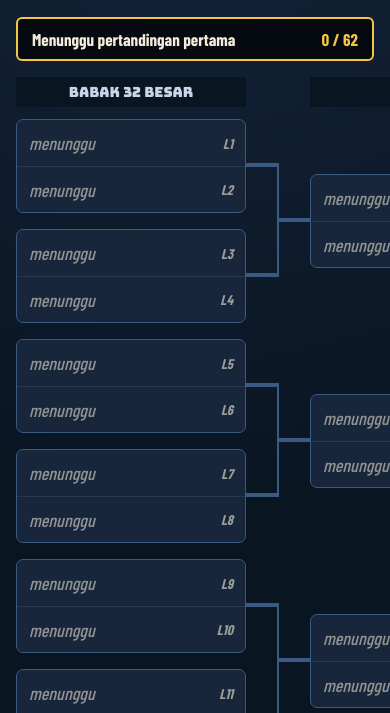
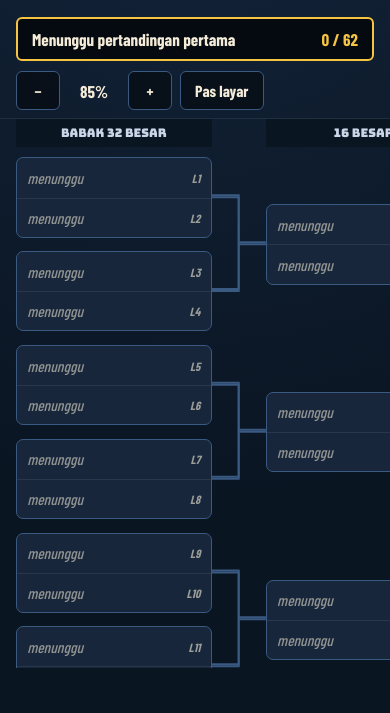
Before and after one commit to gopaybaru55-wq/Bagan-RainbowSL-S2, a plain HTML site: page admin.html in a window 390 px wide. Shown: the part 74-787 px from the top of the page. Drawn offline with nearby package versions, Linux system fonts and the light colour scheme.

Commit message:
Update admin.html

```diff
--- a/admin.html
+++ b/admin.html
@@ -23,21 +23,26 @@ header p{margin:6px 0 0;opacity:.85}
 button{font:700 16px 'Barlow Condensed',system-ui;border:0;border-radius:6px;padding:9px 14px;background:var(--gold);color:#1a1200}
 button.g{background:#0007;color:var(--cream);border:1px solid var(--line)}
 button.r{background:var(--red);color:#fff}
-.wrap{overflow:auto;padding:6px 16px 24px;-webkit-overflow-scrolling:touch}
-.cols{position:relative;display:flex;gap:64px;min-width:max-content;align-items:stretch}
-.cols svg{position:absolute;left:0;top:0;width:100%;height:100%;pointer-events:none}
-.col{width:230px;display:flex;flex-direction:column;position:relative;z-index:1}
-.col h3{margin:0 0 12px;font:400 14px Bungee,sans-serif;color:#c9d6e8;text-align:center;padding:6px 0;background:var(--felt2);position:sticky;top:0;z-index:2}
-.ms{flex:1;display:flex;flex-direction:column;justify-content:space-around;gap:16px}
+.wrap{overflow:auto;height:calc(100dvh - 294px);min-height:340px;padding:0 16px 24px;-webkit-overflow-scrolling:touch;border-top:1px solid #ffffff14}
+.admin .wrap{height:calc(100dvh - 346px)}
+.tools{display:flex;align-items:center;gap:8px;margin:0 16px 8px}
+.tools span{min-width:52px;text-align:center;font-weight:700}
+.tools button{min-width:44px}
+.cols{position:relative;display:flex;gap:calc(64px*var(--z,1));min-width:max-content;align-items:stretch}
+.cols>svg{position:absolute;left:0;top:0;width:100%;height:100%;pointer-events:none}
+.col{width:calc(230px*var(--z,1));display:flex;flex-direction:column;position:relative;z-index:1}
+.col h3{margin:0 0 calc(12px*var(--z,1));font:400 calc(14px*var(--z,1)) Bungee,sans-serif;color:#c9d6e8;text-align:center;padding:6px 0;background:var(--felt2);position:sticky;top:0;z-index:2}
+.ms{flex:1;display:flex;flex-direction:column;justify-content:space-around;gap:calc(16px*var(--z,1))}
 .mt{background:var(--card);border:1px solid var(--line);border-radius:7px;overflow:hidden}
-.pl{display:flex;align-items:center;gap:8px;padding:0 12px;min-height:46px;border-top:1px solid #ffffff14;font-size:18px}
+.pl{display:flex;align-items:center;gap:calc(8px*var(--z,1));padding:0 calc(12px*var(--z,1));min-height:calc(46px*var(--z,1));border-top:1px solid #ffffff14;font-size:calc(18px*var(--z,1))}
 .pl:first-child{border-top:0}
 .pl .n{flex:1;overflow:hidden;text-overflow:ellipsis;white-space:nowrap}
 .pl .n.em{font-style:italic;opacity:.55}
-.pl b{font-size:14px;font-style:italic;opacity:.6}
+.pl b{font-size:calc(14px*var(--z,1));font-style:italic;opacity:.6}
 .pl.win{background:#f5c54230;color:var(--gold);font-weight:700}
 .pl.lose{opacity:.45;text-decoration:line-through}
-.pl .ed{background:var(--gold);color:#000;padding:4px 9px;font-size:15px;border-radius:5px}
+.pl .ed{display:grid;place-items:center;width:calc(34px*var(--z,1));height:calc(28px*var(--z,1));padding:0;background:var(--gold);color:#000;border-radius:5px;flex:none}
+.pl .ed svg{width:55%;height:55%}
 .admin .pl[data-m]{cursor:pointer;outline:1px dashed #f5c54266;outline-offset:-3px}
 .list{display:grid;grid-template-columns:repeat(auto-fill,minmax(250px,1fr));gap:8px;padding:6px 16px}
 .pr{display:flex;align-items:center;gap:10px;background:var(--card);border:1px solid var(--line);border-radius:6px;padding:8px 10px}
@@ -96,6 +101,7 @@ textarea{height:70px}
 const $ = s => document.querySelector(s);
 const esc = t => String(t).replace(/[&<>"]/g, c => ({'&':'&amp;','<':'&lt;','>':'&gt;','"':'&quot;'}[c]));
 let S = { names: Array(32).fill(''), results: {} };
+let Z = innerWidth < 600 ? 0.85 : 1;
 let admin = false, pin = sessionStorage.getItem('pin') || '', busy = false, shuffled = false;
 const nm = i => (S.names[i] || '').trim() || 'L' + (i + 1);
 
@@ -138,14 +144,14 @@ function card(m, R) {
     const cls = p == null ? '' : x.win === p ? 'win' : x.lose === p ? 'lose' : '';
     const name = p == null ? `<span class="n em">${ref[0] === 'l' ? 'kalah ' + ref[1] : 'menunggu'}</span>`
       : S.names[p]?.trim() ? `<span class="n">${esc(S.names[p].trim())}</span>` : `<span class="n em">${admin && m.id.startsWith('W1-') ? 'isi nama →' : 'menunggu'}</span>`;
-    const pen = admin && p != null && m.id.startsWith('W1-') ? `<button class="ed" data-ed="${p}" title="Isi nama L${p + 1}">✎</button>` : '';
+    const pen = admin && p != null && m.id.startsWith('W1-') ? `<button class="ed" data-ed="${p}" title="Isi nama L${p + 1}"><svg viewBox="0 0 24 24"><path fill="currentColor" d="M3 17.25V21h3.75L17.8 9.94l-3.75-3.75L3 17.25zM20.7 7.04a1 1 0 000-1.41l-2.34-2.34a1 1 0 00-1.41 0l-1.83 1.83 3.75 3.75 1.83-1.83z"/></svg></button>` : '';
     return `<div class="pl ${cls}" ${can ? `data-m="${m.id}" data-p="${p}"` : ''}>${name}${pen}${p == null ? '' : `<b>L${p + 1}</b>`}</div>`;
   };
   return `<div class="mt" id="m-${m.id}">${row(x.A, m.a)}${row(x.B, m.b)}</div>`;
 }
 
 function bracket(prefix, titles, R) {
-  let h = '<div class="wrap"><div class="cols" id="cols">';
+  let h = `<div class="tools"><button class="g" data-z="-">−</button><span>${Math.round(Z * 100)}%</span><button class="g" data-z="+">+</button><button class="g" data-z="fit">Pas layar</button></div>` + '<div class="wrap"><div class="cols" id="cols">';
   titles.forEach((t, i) => {
     h += `<div class="col"><h3>${t}</h3><div class="ms">` + MATCHES.filter(m => m.id.startsWith(prefix + (i + 1) + '-')).map(m => card(m, R)).join('') + '</div></div>';
   });
@@ -172,6 +178,7 @@ const BALL = ['#e8c20c','#1d4fd0','#d93030','#5b2d90','#f07a1e','#1b8a3e','#7a1f
 
 function render() {
   const R = compute();
+  const w0 = $('.wrap'), sl = w0 ? w0.scrollLeft : 0, st = w0 ? w0.scrollTop : 0;
   document.body.classList.toggle('admin', admin);
   $('#lock').textContent = admin ? '🔓 Admin aktif' : '🔒 Masuk admin';
   $('#lock').classList.toggle('on', admin);
@@ -196,6 +203,7 @@ function render() {
         (gf.win != null ? `<div class="trophy">🏆 ${esc(nm(gf.win))}</div><p>Juara 1 Rainbow 9 Ball Season 2</p>` : '<p>Juara akan muncul setelah Grand Final selesai.</p>') + '</div>';
   }
   $('#view').innerHTML = h;
+  const w1 = $('.wrap'); if (w1) { w1.scrollLeft = sl; w1.scrollTop = st; }
   lines();
 }
 
@@ -271,13 +279,31 @@ $('#saveN').onclick = () => {
 $('#close').onclick = () => $('#dlg').close();
 $('#resetRes').onclick = () => { if (confirm('Hapus semua hasil pertandingan?')) { S.results = {}; render(); save(); } };
 
-window.addEventListener('hashchange', render);
-window.addEventListener('resize', () => { document.querySelector('#cols svg')?.remove(); lines(); });
+function applyZ() {
+  document.documentElement.style.setProperty('--z', Z);
+  const t = document.querySelector('.tools span'); if (t) t.textContent = Math.round(Z * 100) + '%';
+  document.querySelector('#cols > svg')?.remove(); lines();
+}
+$('#view').addEventListener('click', e => {
+  const b = e.target.closest('[data-z]'); if (!b) return;
+  const k = b.dataset.z, r2 = v => Math.round(v * 100) / 100;
+  if (k === '+') Z = Math.min(1.4, r2(Z + 0.1));
+  else if (k === '-') Z = Math.max(0.3, r2(Z - 0.1));
+  else {
+    const w = $('.wrap'), c = $('#cols'), h1 = c.offsetHeight / Z, w1 = c.offsetWidth / Z;
+    Z = Math.max(0.3, r2(Math.min(1, (w.clientHeight - 20) / h1, (w.clientWidth - 32) / w1)));
+    w.scrollLeft = 0; w.scrollTop = 0;
+  }
+  applyZ();
+});
+window.addEventListener('hashchange', () => { const w = $('.wrap'); if (w) { w.scrollLeft = 0; w.scrollTop = 0; } render(); });
+window.addEventListener('resize', () => { document.querySelector('#cols > svg')?.remove(); lines(); });
 document.fonts && document.fonts.ready.then(lines);
 (async () => {
+  document.documentElement.style.setProperty('--z', Z);
   admin = !!pin;
   await load(); render();
-  setInterval(async () => { if (busy || $('#dlg').open) return; await load(); render(); }, 8000);
+  setInterval(async () => { if (busy || $('#dlg').open) return; const b4 = JSON.stringify(S); await load(); if (JSON.stringify(S) !== b4) render(); }, 8000);
 })();
 </script>
 </body>
```
